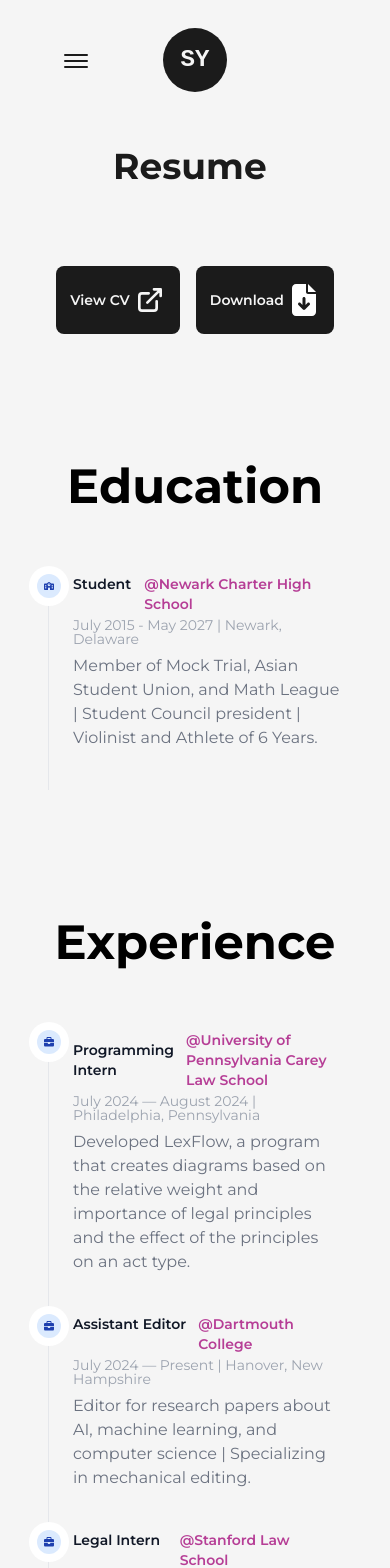
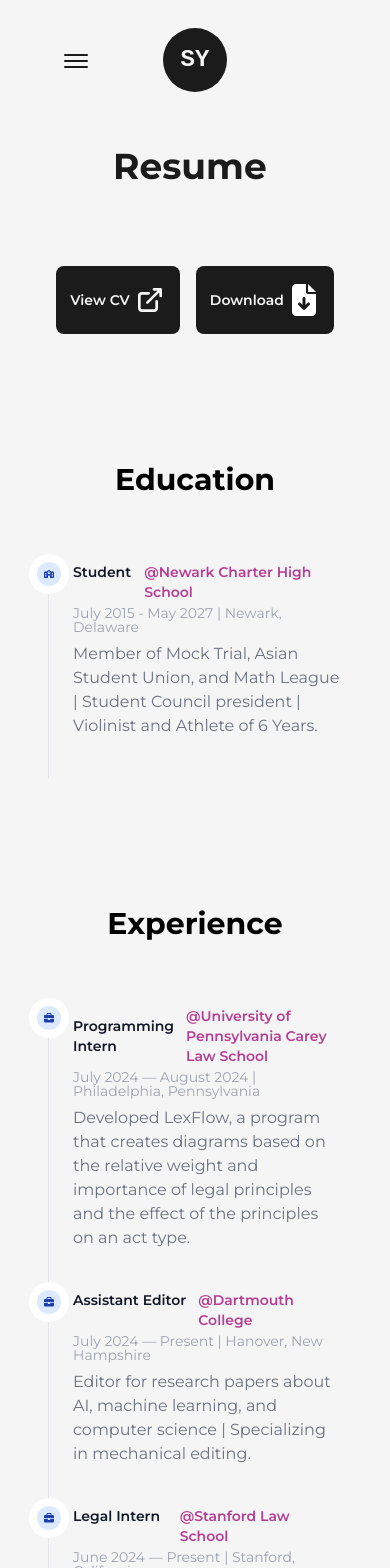
Before and after one commit to shriyanyamali/portfolio-v2, a Next.js app: page /resume in a window 390 px wide. Shown: the top 1568 px of the page. Built offline with nearby package versions, Linux system fonts and the light colour scheme.

Commit message:
updated text size on small screens for resume titles

```diff
--- a/src/pages/resume.js
+++ b/src/pages/resume.js
@@ -84,17 +84,17 @@ const resume = () => {
           </div>
 
 
-          <h2 className="mb-16 mt-32 dark:text-light font-bold text-8xl sm:text-3xl md:text-4xl lg:text-5xl xl:text-6xl md:mt-32 w-full text-center">
+          <h2 className="mb-16 mt-32 dark:text-light font-bold text-8xl sm:!text-3xl lg:text-5xl xl:text-6xl md:mt-32 w-full text-center">
             Education
           </h2>
           <EducationTimeline />
 
-          <h2 className="mb-16 mt-32 dark:text-light font-bold text-8xl sm:text-3xl md:text-4xl lg:text-5xl xl:text-6xl md:mt-32 w-full text-center">
+          <h2 className="mb-16 mt-32 dark:text-light font-bold text-8xl sm:!text-3xl lg:text-5xl xl:text-6xl md:mt-32 w-full text-center">
             Experience
           </h2>
           <ExperienceTimeline />
 
-          <h2 className="mb-16 mt-32 dark:text-light font-bold text-8xl sm:text-3xl md:text-4xl lg:text-5xl xl:text-6xl md:mt-32 w-full text-center">
+          <h2 className="mb-16 mt-32 dark:text-light font-bold text-8xl sm:!text-3xl lg:text-5xl xl:text-6xl md:mt-32 w-full text-center">
              Volunteering
           </h2>
           <VolunteeringTimeline />
```
